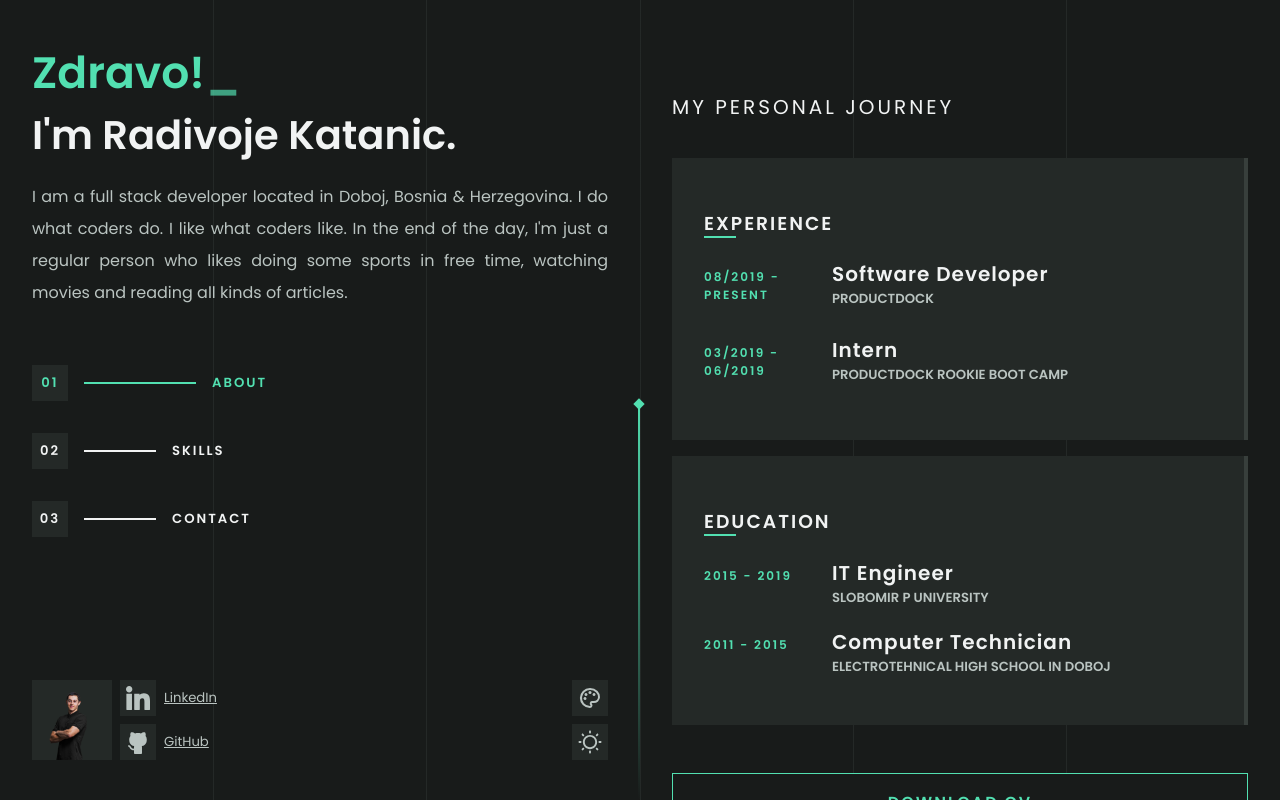
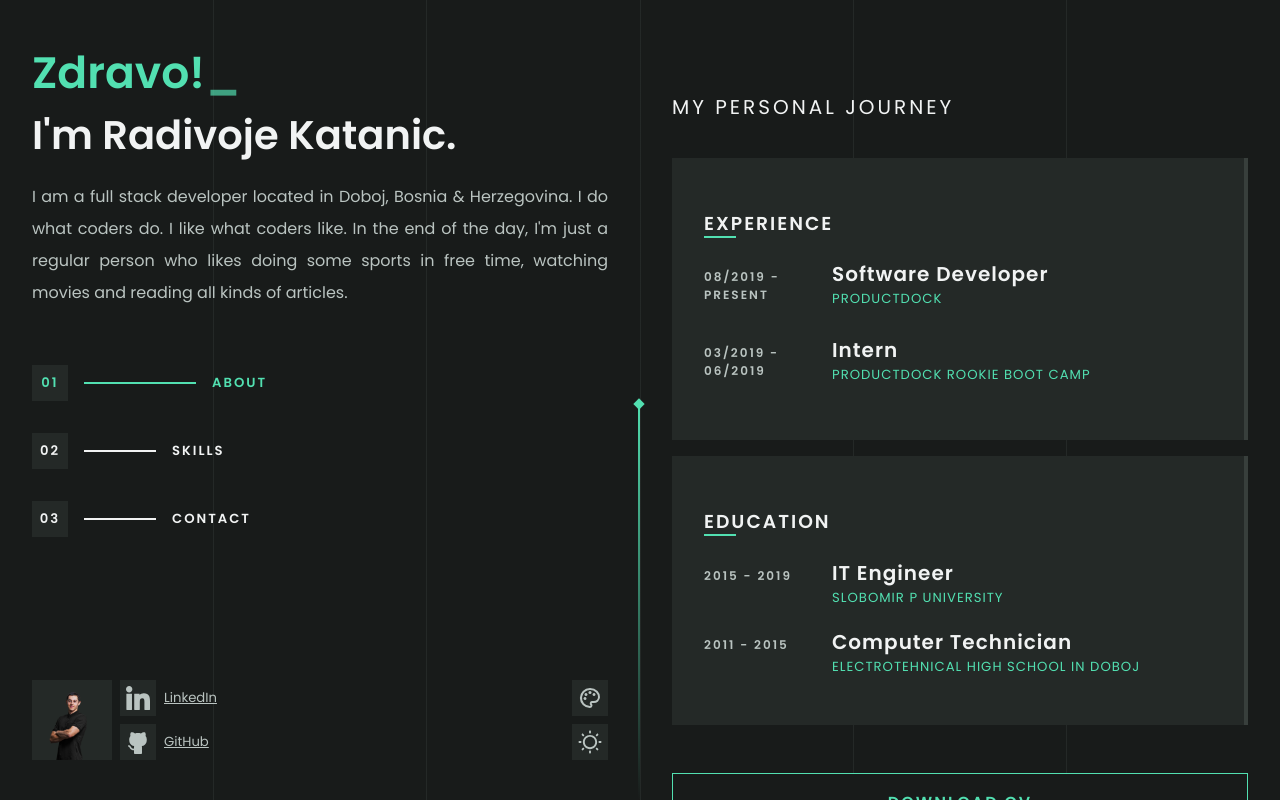
Before and after one commit to rkatanic/portfolio, a React (Create React App) app: page / in a window 1280 px wide. Shown: the top 800 px of the page. Built offline with nearby package versions, Linux system fonts and the light colour scheme.

Commit message:
Tweak about cards

```diff
--- a/src/components/About.css
+++ b/src/components/About.css
@@ -54,7 +54,7 @@
   margin-right: 2rem;
   text-transform: uppercase;
   font-size: 0.75rem;
-  color: var(--color-primary);
+  color: var(--color-text);
   letter-spacing: 2px;
   width: 6rem;
 }
@@ -69,7 +69,10 @@
 .about-item-content-description {
   margin: 0;
   text-transform: uppercase;
+  letter-spacing: 1px;
+  font-weight: 400;
   font-size: 0.825rem;
+  color: var(--color-primary);
 }
 
 #about .btn-outline {
--- a/src/components/contact/ContactFormModal.css
+++ b/src/components/contact/ContactFormModal.css
@@ -41,6 +41,7 @@
 .contact-form-modal-content-icon .icon,
 .contact-form-modal-content-icon .icon:hover {
   fill: var(--color-title);
+  cursor: initial;
 }
 
 .contact-form-modal .icon-close {
```
Also changed, not shown: src/assets/icons/success.svg (deleted).
